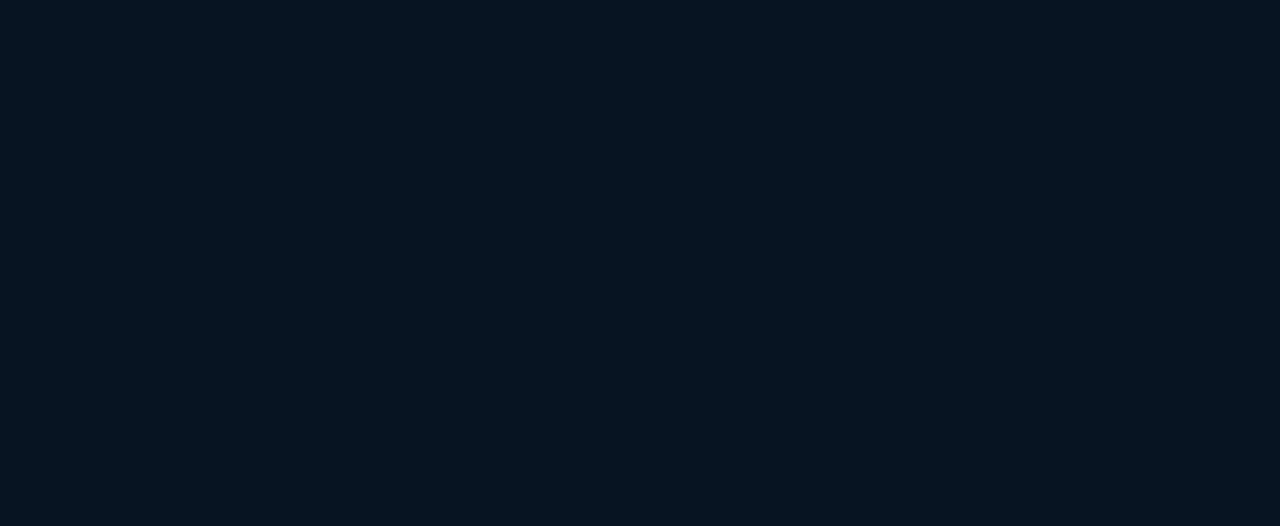
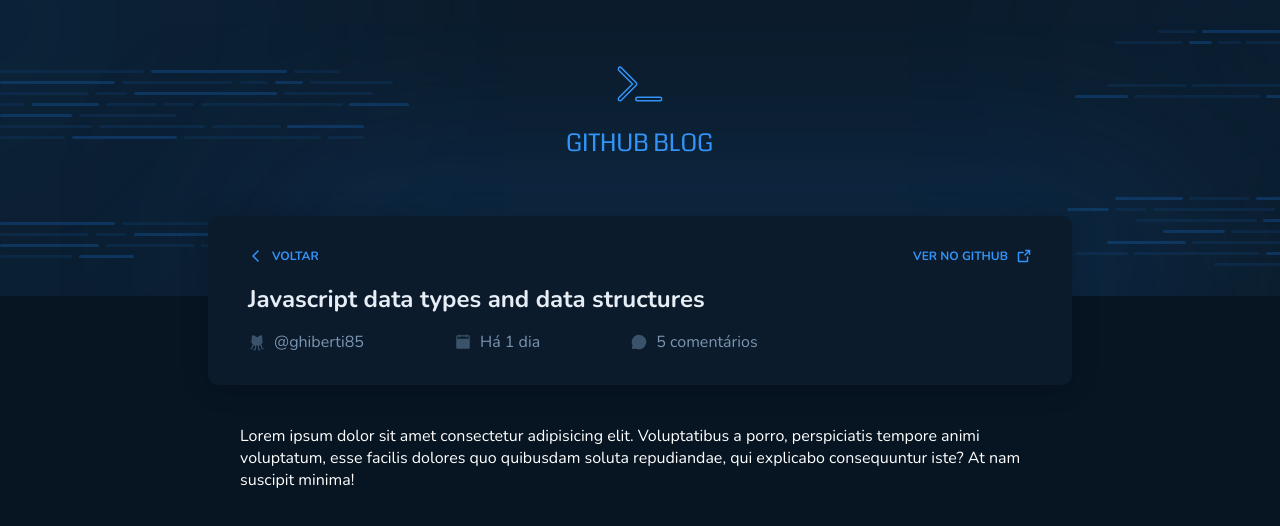
Before and after one commit to ghiberti85/ignite-github-blog, a React (Vite) app: page /1 in a window 1280 px wide. Before the commit this address had no page. Shown: the top 526 px of the page. Built offline with nearby package versions, Linux system fonts and the light colour scheme.

Commit message:
Finish Static Post Viewer Page

```diff
--- a/src/Router.tsx
+++ b/src/Router.tsx
@@ -2,12 +2,14 @@
 import { Route } from 'react-router';
 import { DefaultLayout } from "./layouts/defaultLayout";
 import { Home } from "./pages/home";
+import { PostViewer } from "./pages/PostViewer";
 
 export function Router() {
     return (
         <Routes>
             <Route path="/" element={<DefaultLayout />}>
                 <Route path="/" element={<Home />} />
+                <Route path="/:postNumber" element={<PostViewer />} />
             </Route>
         </Routes>
     )
--- a/src/pages/PostViewer/index.tsx
+++ b/src/pages/PostViewer/index.tsx
@@ -1,30 +1,38 @@
-import { LinkSimple } from "phosphor-react";
+import { ArrowSquareOut, CalendarBlank, CaretLeft, ChatCircle, GithubLogo } from "phosphor-react";
 import ReactMarkdown from "react-markdown";
+import { NavLink } from "react-router-dom";
+import { PostContentView, ViewPostContainer } from "./styles";
 
 export function PostViewer () {
     return (
         <ViewPostContainer>
             <header>
                 <div>
-                    <NavLink>
-                        <Careleft size={16} weight="bold" />
+                    <NavLink
+                        to="/"
+                        title="voltar"
+                        // onClick ={}
+                    >
+                        <CaretLeft size={16} weight="bold" />
                         Voltar
                     </NavLink>
 
-                    <a>
-                        <LinkSimple size={16} />
+                    <a /* href ={} */ target="_blank" rel="noreferrer noopener" >
                         ver no github
+                        <ArrowSquareOut size={16} weight="bold" />
                     </a>
                 </div>
                 <h1>Javascript data types and data structures</h1>
                 <div>
-                    <span></span>
-                    <span></span>
-                    <span></span>
+                    <span><GithubLogo size={18} weight="fill" /><a href="#">@ghiberti85</a></span>
+                    <span><CalendarBlank size={18} weight="fill" />Há 1 dia</span>
+                    <span><ChatCircle size={18} weight="fill" />5 comentários</span>
                 </div>
             </header>
             <PostContentView>
-                <ReactMarkdown></ReactMarkdown>
+                <ReactMarkdown>
+                    Lorem ipsum dolor sit amet consectetur adipisicing elit. Voluptatibus a porro, perspiciatis tempore animi voluptatum, esse facilis dolores quo quibusdam soluta repudiandae, qui explicabo consequuntur iste? At nam suscipit minima!
+                </ReactMarkdown>
             </PostContentView>
         </ViewPostContainer>
     )
--- a/src/pages/PostViewer/styles.ts
+++ b/src/pages/PostViewer/styles.ts
@@ -0,0 +1,75 @@
+import styled from "styled-components";
+
+export const ViewPostContainer = styled.div`
+    max-width: 864px;
+    width: 100%;
+    margin: auto;
+    color: white;
+    margin-bottom: 150px;
+
+    header {
+        display: flex;
+        padding: 2rem 2.5rem;
+        border-radius: 10px;
+        background: #0b1b2b;
+        margin-top: -80px;
+        box-shadow: 0px 2px 28px rgba(0, 0, 0, 0.2);
+        margin-bottom: 40px;
+        flex-direction: column;
+
+        a {
+            text-decoration: none;
+            color: inherit;
+        }
+
+        h1 {
+            font-size: 1.5rem;
+            color: #e7edf4;
+            line-height: 31.2px;
+            margin-bottom: 1rem;
+        }
+
+        div:first-child {
+            display: flex;
+            justify-content: space-between;
+            margin-bottom: 20px;
+
+            a {
+                color: #3294f8;
+                text-transform: uppercase;
+                font-size: 0.75rem;
+                font-weight: bold;
+                text-decoration: none;
+                display: flex;
+                justify-content: center;
+                align-items: center;
+                gap: 8px;
+            }
+        }
+
+        div:last-child {
+            width: 65%;
+            display: flex;
+            justify-content: space-between;
+      align-items: center;
+      color: #7B96B2;
+      font-size: 1rem;
+
+      span {
+        display: flex;
+        justify-content: center;
+        align-items: center;
+        gap: 8px;
+
+        svg {
+          color: #3A536B;
+        }
+      }
+    }
+  }
+`
+
+export const PostContentView = styled.article`
+
+  padding: 0 32px;
+`
```
